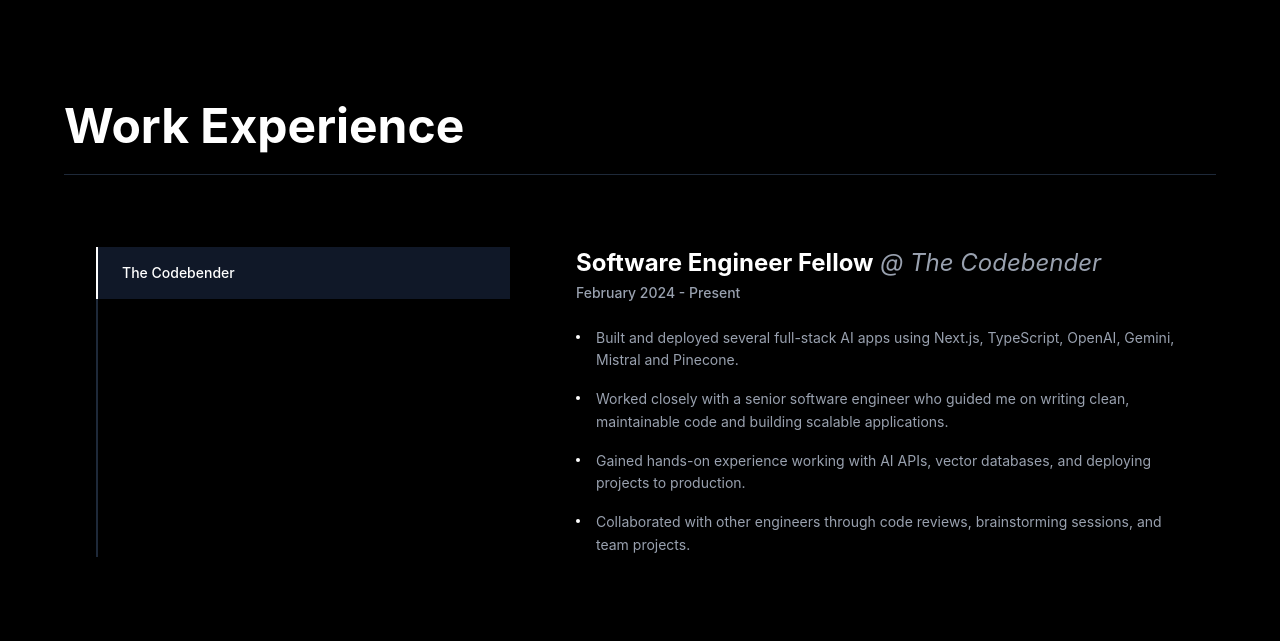
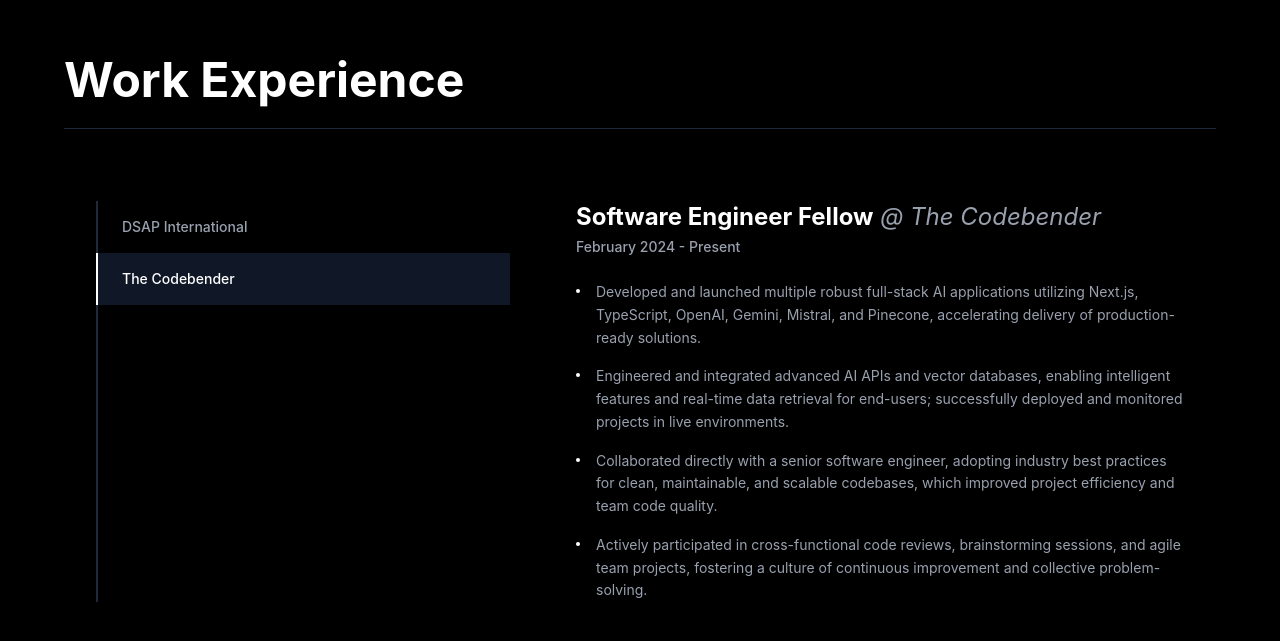
Before and after one commit to raahimanowar/portfolio, a Next.js app: page / in a window 1280 px wide. Shown: the part 944-1585 px from the top of the page. Built offline with nearby package versions, Linux system fonts and the light colour scheme.

Commit message:
refactor: update experience

```diff
--- a/app/components/Experience.tsx
+++ b/app/components/Experience.tsx
@@ -15,15 +15,28 @@
 
   const experiences: ExperienceItem[] = [
     {
+      id: 'company2',
+      company: 'DSAP International',
+      role: 'Software Engineer',
+      duration: 'August 2025 - Present',
+      responsibilities: [
+        'Developing and maintaining software applications using Python.',
+        'Collaborating with team members to design and implement new features.',
+        'Testing and debugging software applications to ensure they meet quality standards.',
+        'Participating in code reviews and providing feedback to team members.',
+        'Participating in team meetings and providing updates on project progress.',
+      ]
+    },
+    {
       id: 'company1',
       company: 'The Codebender',
       role: 'Software Engineer Fellow',
       duration: 'February 2024 - Present',
       responsibilities: [
-        'Built and deployed several full-stack AI apps using Next.js, TypeScript, OpenAI, Gemini, Mistral and Pinecone.',
-        'Worked closely with a senior software engineer who guided me on writing clean, maintainable code and building scalable applications.',
-        'Gained hands-on experience working with AI APIs, vector databases, and deploying projects to production.',
-        'Collaborated with other engineers through code reviews, brainstorming sessions, and team projects.'
+        'Developed and launched multiple robust full-stack AI applications utilizing Next.js, TypeScript, OpenAI, Gemini, Mistral, and Pinecone, accelerating delivery of production-ready solutions.',
+        'Engineered and integrated advanced AI APIs and vector databases, enabling intelligent features and real-time data retrieval for end-users; successfully deployed and monitored projects in live environments.',
+        'Collaborated directly with a senior software engineer, adopting industry best practices for clean, maintainable, and scalable codebases, which improved project efficiency and team code quality.',
+        'Actively participated in cross-functional code reviews, brainstorming sessions, and agile team projects, fostering a culture of continuous improvement and collective problem-solving.',
       ]
     },
   ];
```
